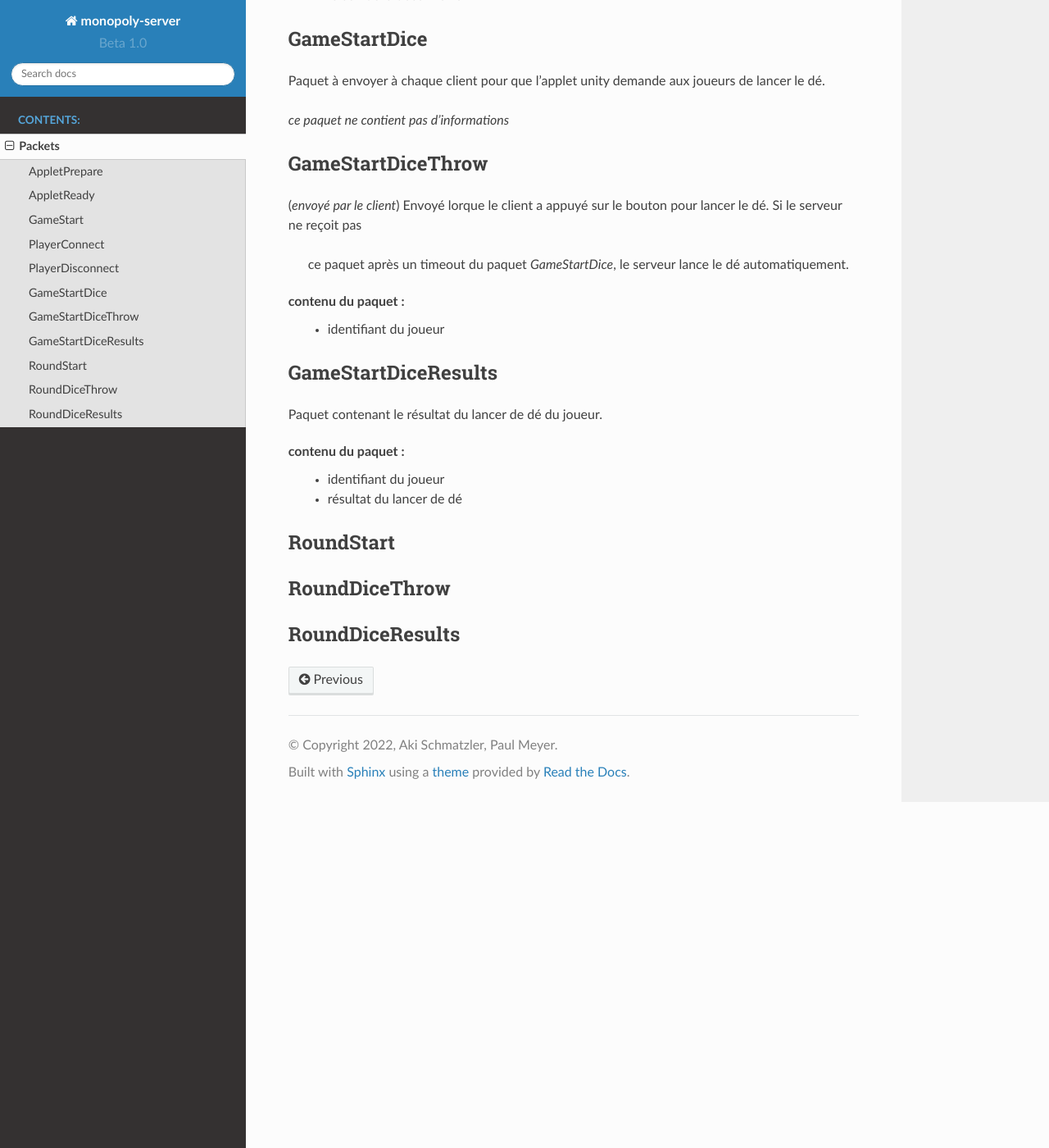
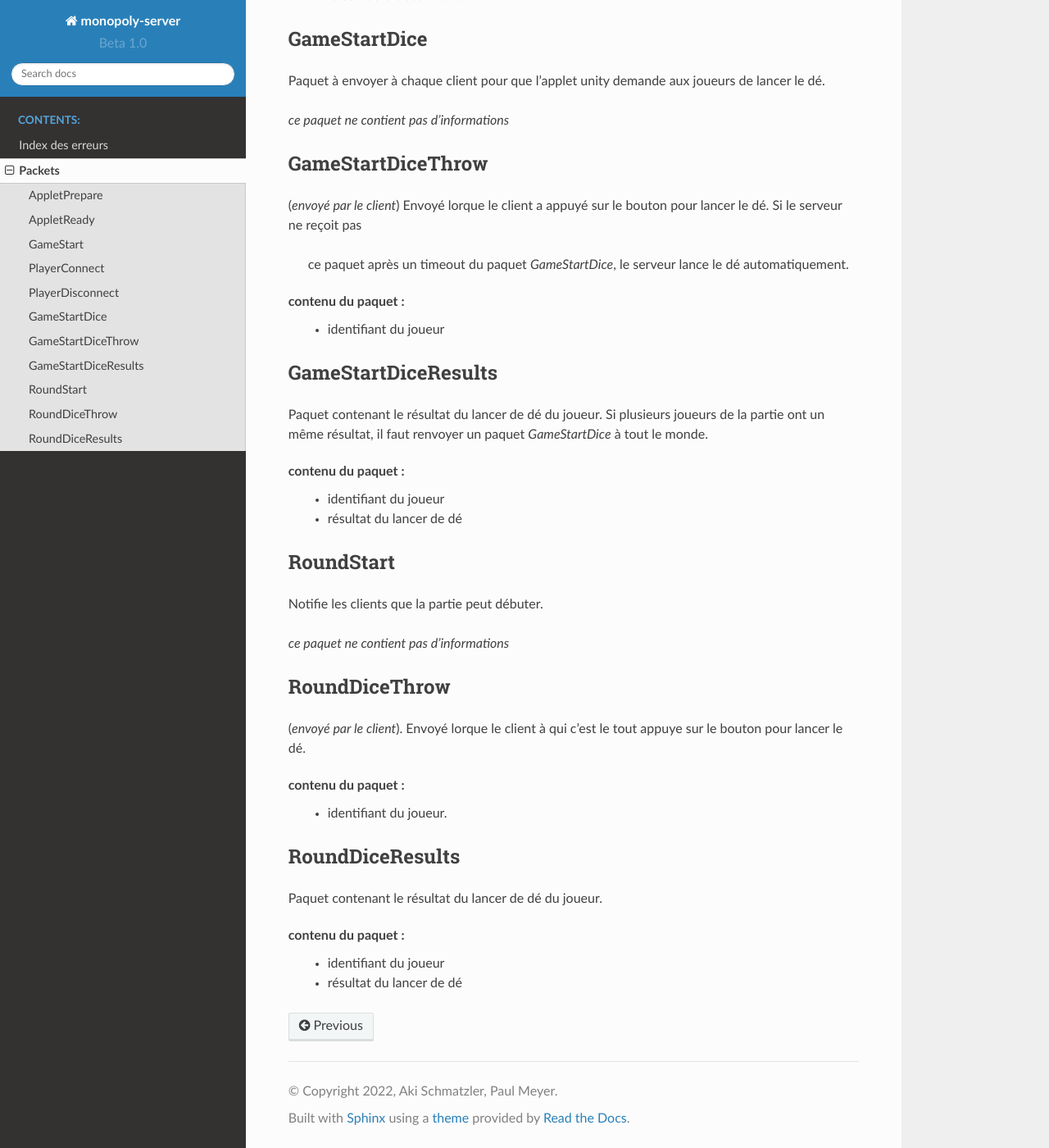
Before and after one commit to 3A-Unistra/Server, a Sphinx documentation site: the page built from docs/source/pages/packets.rst, in a window 1280 px wide and 1400 px high, scrolled down 1191 px. Shown: the whole window at 82% size. Built offline with Sphinx 7.4.7 and the Read the Docs theme 2.0.0, drawn with Linux system fonts in a browser that asks for light colours; formulas are drawn with MathJax 3.

Commit message:
docs - suite

```diff
--- a/docs/source/index.rst
+++ b/docs/source/index.rst
@@ -10,6 +10,7 @@ Welcome to monopoly-server's documentation!
    :maxdepth: 2
    :caption: Contents:
 
+   pages/errors.rst
    pages/packets.rst
 
 
--- /dev/null
+++ b/docs/source/pages/errors.rst
@@ -0,0 +1,2 @@
+Index des erreurs
+-----------------
--- a/docs/source/pages/packets.rst
+++ b/docs/source/pages/packets.rst
@@ -68,6 +68,7 @@ Envoyé lorque le client a appuyé sur le bouton pour lancer le dé. Si le serve
 GameStartDiceResults
 --------------------
 Paquet contenant le résultat du lancer de dé du joueur.
+Si plusieurs joueurs de la partie ont un même résultat, il faut renvoyer un paquet *GameStartDice* à tout le monde.
 
 **contenu du paquet :**
  * identifiant du joueur
@@ -75,9 +76,22 @@ Paquet contenant le résultat du lancer de dé du joueur.
 
 RoundStart
 ----------
+Notifie les clients que la partie peut débuter.
+
+*ce paquet ne contient pas d'informations*
 
 RoundDiceThrow
 --------------
+(*envoyé par le client*). Envoyé lorque le client à qui c'est le tout appuye sur le bouton pour lancer le dé.
+
+**contenu du paquet :**
+ * identifiant du joueur.
+
 
 RoundDiceResults
 ----------------
+Paquet contenant le résultat du lancer de dé du joueur.
+
+**contenu du paquet :**
+ * identifiant du joueur
+ * résultat du lancer de dé
```
